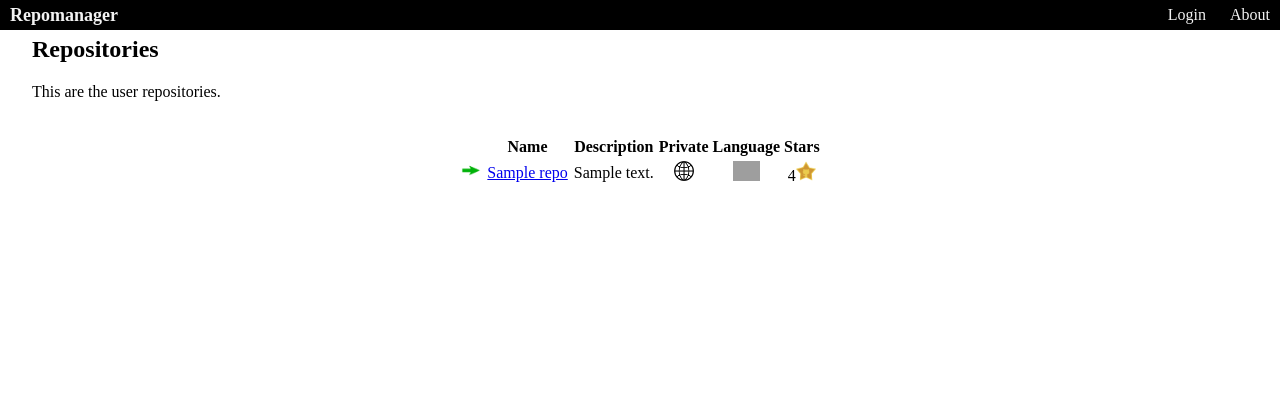
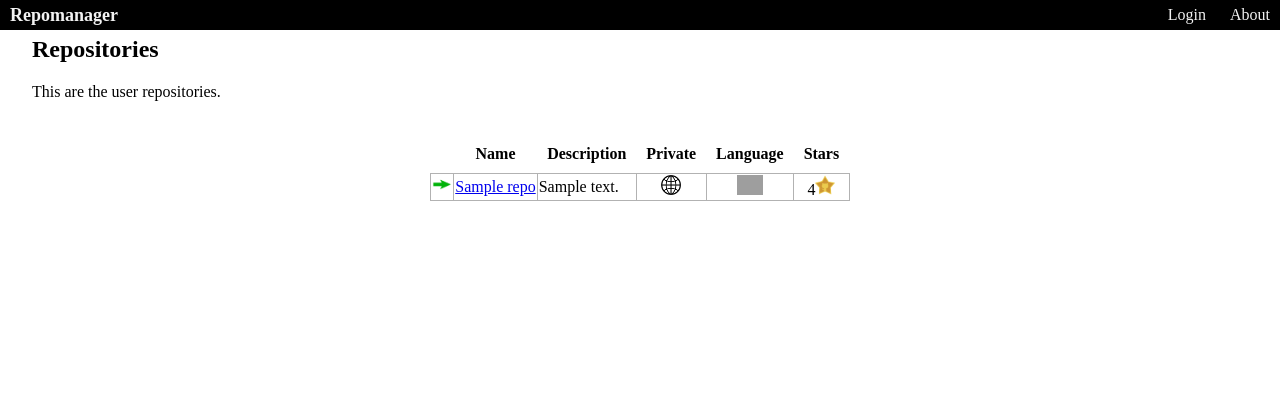
Before and after one commit to giocaizzi/repomanager, a Flask app: template repomanager/templates/repos.html in a window 1280 px wide. Shown: the top 420 px of the page. Run offline with Flask 3, Linux system fonts and the light colour scheme; the template is opened without the code that fills it: most values are stand-ins (such as "Sample title", 1, 10 or a date in 2020); parts of the project's set-up code (start-up, migrations or seed data) failed here and were passed over; grey boxes are pictures that could not be loaded.

Commit message:
style of /repos

```diff
--- a/repomanager/static/styles.css
+++ b/repomanager/static/styles.css
@@ -58,9 +58,21 @@ body {
 table{
   margin-left: auto;
   margin-right: auto;
+  border-collapse: collapse;
+
 }
+
 td {
-  padding: 2px;
+  border: 1px solid #b2b2b2; /* Adjust the border width and color as needed */
+}
+
+th {
+  padding: 10px;
+}
+
+td.description {
+  max-width: 300px; /* Adjust this value as needed */
+  word-wrap: break-word;
 }
 
 td.centered {
--- a/repomanager/templates/repos.html
+++ b/repomanager/templates/repos.html
@@ -25,7 +25,7 @@
                 <!-- name with url -->
                 <td><a href="{{repo.url}}">{{repo.name}}</a></td>
                 <!-- description -->
-                <td>{{repo.description|d('',true)}}</td>
+                <td class="description">{{repo.description|d('',true)}}</td>
                 <!-- privacy -->
                 {% if repo.private %}
                 <td class="centered"><img src="{{ url_for('static', filename='img/private.png') }}" alt="Private"
```
